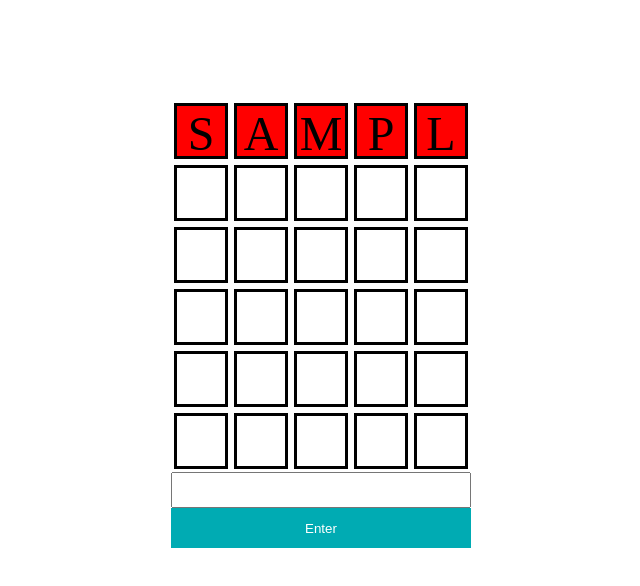
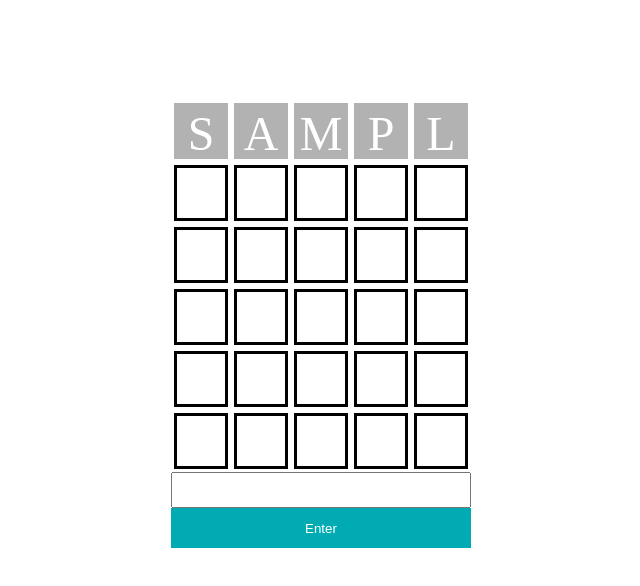
Before and after one commit to Esther2504/Namedle, a React (Create React App) app in the folder wordle/: page / in a window 1280 px wide. Both pictures are taken after typing "Sample" into the empty fields and a click on the button "Enter". Shown: the top 586 px of the page, without its empty margins (319-959 px from the left). Built offline with nearby package versions, Linux system fonts and the light colour scheme.

Commit message:
stops after 6 guesses

```diff
--- a/wordle/src/App.css
+++ b/wordle/src/App.css
@@ -10,7 +10,6 @@ text-transform: capitalize;
     height: 50px;
     border: 3px solid black;
     margin: 3px;
-    /* background-color: rgb(55, 231, 78); */
 }
 
 .container {
--- a/wordle/src/App.js
+++ b/wordle/src/App.js
@@ -22,7 +22,7 @@ function App() {
     // console.log(`guess1 length: ${guesses[0].length}`)
     // if guess1 is filled with 5, set true
 
-    if (guessesLeft > 1) {
+    if (guessesLeft > 0) {
 
       console.log(guess.charAt(0))
       console.log(answer.charAt(0))
@@ -44,34 +44,14 @@ for (let i = 0; i < 5; i++) {
     colors.push('yellow')
   } else {
     console.log('test3')
-    colors.push('red')
+    colors.push('#B2B2B2')
   }
-
 }
-
-
-      console.log(colors)
-
-      // daarna alles aan setguesses toevoegen
-
-    // setGuesses([...guesses, guess]);
 
     setGuesses([...guesses, {
       guess: {guess},
       colors: {colors}
     }]);
-
-    console.log(guesses)
-    // kleuren leegmaken
-
-    // Naast guess ook een kleur meegeven
-    // {
-    //   guess: guess,
-    //   colors:
-    // }
-
-    // if guess[0] is answer[0] = groen
-    // if answer includes guess[0] = orange
 
     document.getElementById("textbar").value = "";
 
@@ -98,13 +78,14 @@ for (let i = 0; i < 5; i++) {
       <div className="container">
       {guesses.map((guess) => (
         <div className="guess">
-          <p className="character" style={{backgroundColor:`${guess.colors.colors[0]}`}}>{guess.guess.guess.charAt(0)}</p>
-          <p className="character" style={{backgroundColor:`${guess.colors.colors[1]}`}}>{guess.guess.guess.charAt(1)}</p>
-          <p className="character" style={{backgroundColor:`${guess.colors.colors[2]}`}}>{guess.guess.guess.charAt(2)}</p>
-          <p className="character" style={{backgroundColor:`${guess.colors.colors[3]}`}}>{guess.guess.guess.charAt(3)}</p>
-          <p className="character" style={{backgroundColor:`${guess.colors.colors[4]}`}}>{guess.guess.guess.charAt(4)}</p>
+          <p className="character" style={{backgroundColor:`${guess.colors.colors[0]}`,color:'white',borderColor:`${guess.colors.colors[0]}`}}>{guess.guess.guess.charAt(0)}</p>
+          <p className="character" style={{backgroundColor:`${guess.colors.colors[1]}`,color:'white',borderColor:`${guess.colors.colors[1]}`}}>{guess.guess.guess.charAt(1)}</p>
+          <p className="character" style={{backgroundColor:`${guess.colors.colors[2]}`,color:'white',borderColor:`${guess.colors.colors[2]}`}}>{guess.guess.guess.charAt(2)}</p>
+          <p className="character" style={{backgroundColor:`${guess.colors.colors[3]}`,color:'white',borderColor:`${guess.colors.colors[3]}`}}>{guess.guess.guess.charAt(3)}</p>
+          <p className="character" style={{backgroundColor:`${guess.colors.colors[4]}`,color:'white',borderColor:`${guess.colors.colors[4]}`}}>{guess.guess.guess.charAt(4)}</p>
         </div>
       ))}
+      {guessesLeft > 0 ?
       <div className="guess">
         <p className="character">{guess?.charAt(0)}</p>
         <p className="character">{guess?.charAt(1)}</p>
@@ -112,6 +93,8 @@ for (let i = 0; i < 5; i++) {
         <p className="character">{guess?.charAt(3)}</p>
         <p className="character">{guess?.charAt(4)}</p>
       </div>
+      : null
+}
 {guessesLeft > 5 ?
       <div className="guess">
       <p className="character"></p>
```
